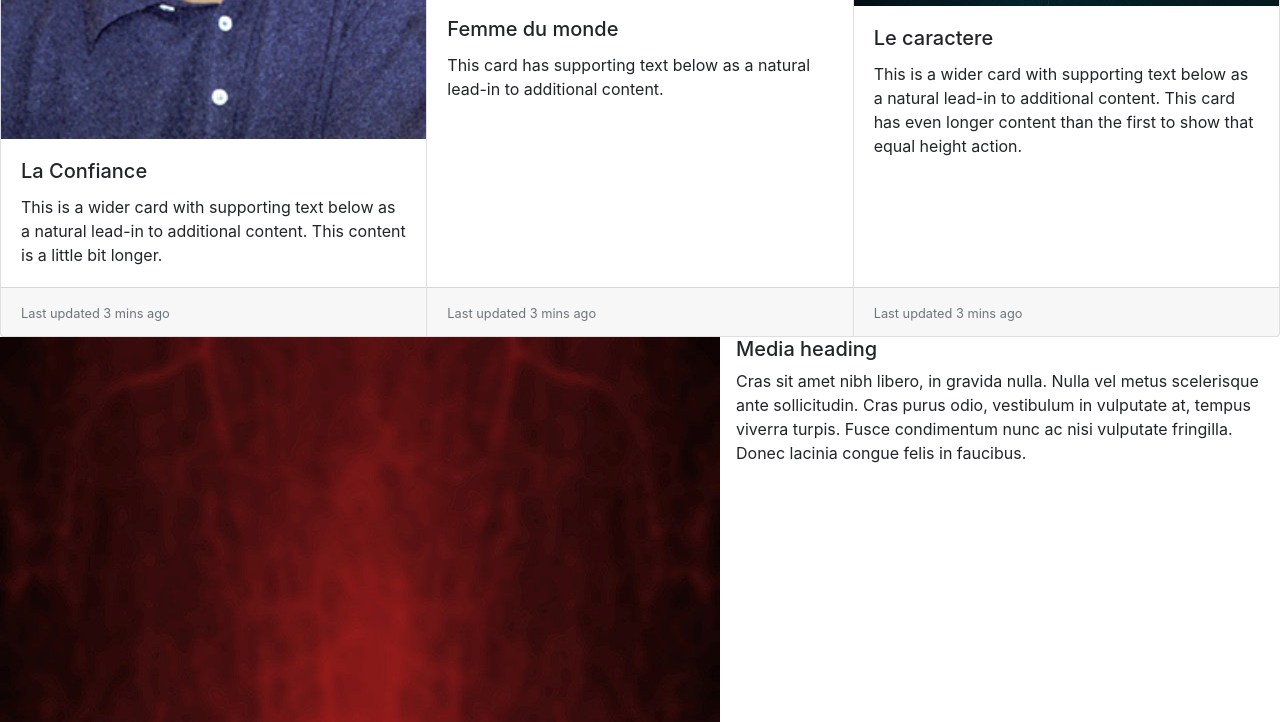
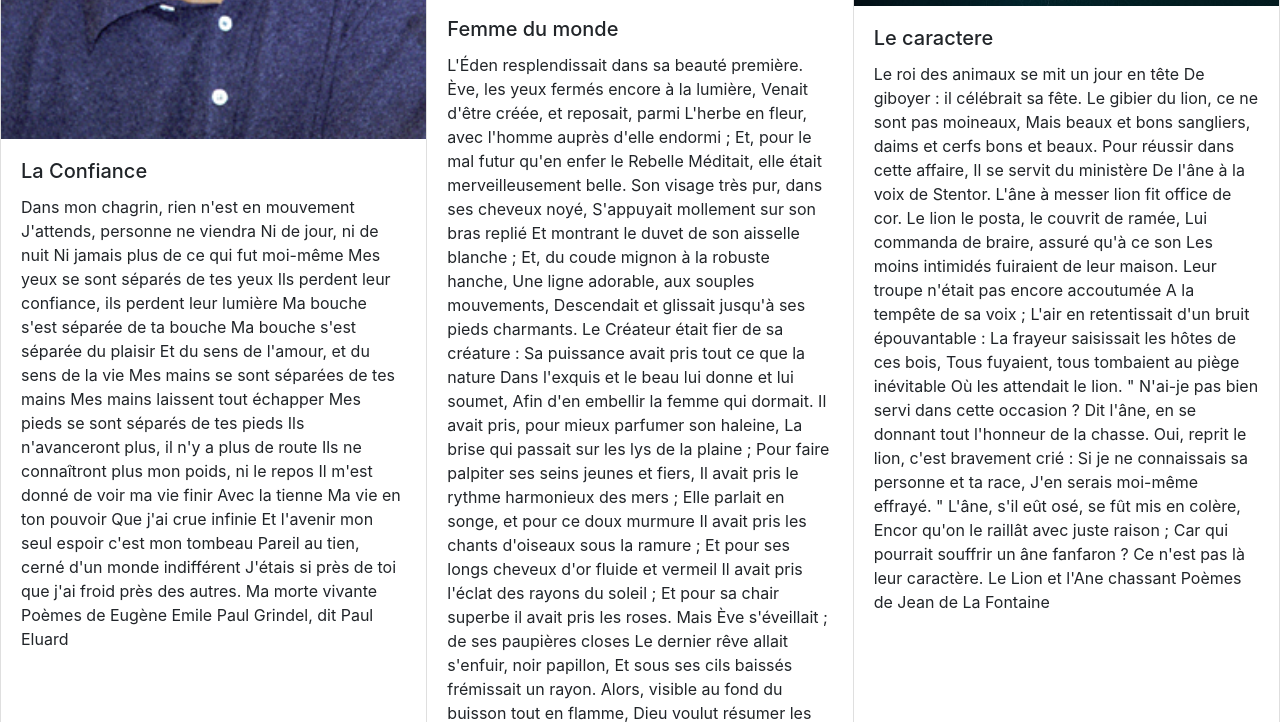
Before and after one commit to GuisseMaabo/Poetrywebpage, a plain HTML site: page index.html in a window 1280 px wide. Shown: the part 1338-2060 px from the top of the page. Drawn offline with nearby package versions, Linux system fonts and the light colour scheme.

Commit message:
some poems

```diff
--- a/index.html
+++ b/index.html
@@ -60,7 +60,32 @@
     <img src="Denzel.jpg" class="card-img-top" alt="...">
     <div class="card-body">
       <h5 class="card-title">La Confiance </h5>
-      <p class="card-text">This is a wider card with supporting text below as a natural lead-in to additional content. This content is a little bit longer.</p>
+      <p class="card-text">Dans mon chagrin, rien n'est en mouvement
+J'attends, personne ne viendra
+Ni de jour, ni de nuit
+Ni jamais plus de ce qui fut moi-même
+
+Mes yeux se sont séparés de tes yeux
+Ils perdent leur confiance, ils perdent leur lumière
+Ma bouche s'est séparée de ta bouche
+Ma bouche s'est séparée du plaisir
+Et du sens de l'amour, et du sens de la vie
+Mes mains se sont séparées de tes mains
+Mes mains laissent tout échapper
+Mes pieds se sont séparés de tes pieds
+Ils n'avanceront plus, il n'y a plus de route
+Ils ne connaîtront plus mon poids, ni le repos
+
+Il m'est donné de voir ma vie finir
+Avec la tienne
+Ma vie en ton pouvoir
+Que j'ai crue infinie
+
+Et l'avenir mon seul espoir c'est mon tombeau
+Pareil au tien, cerné d'un monde indifférent
+J'étais si près de toi que j'ai froid près des autres.
+Ma morte vivante
+Poèmes de Eugène Emile Paul Grindel, dit Paul Eluard</p>
     </div>
     <div class="card-footer">
       <small class="text-muted">Last updated 3 mins ago</small>
@@ -70,7 +95,42 @@
     <img src="femme.jpg" class="card-img-top" alt="...">
     <div class="card-body">
       <h5 class="card-title"> Femme du monde </h5>
-      <p class="card-text">This card has supporting text below as a natural lead-in to additional content.</p>
+      <p class="card-text">L'Éden resplendissait dans sa beauté première.
+
+Ève, les yeux fermés encore à la lumière,
+Venait d'être créée, et reposait, parmi
+L'herbe en fleur, avec l'homme auprès d'elle endormi ;
+Et, pour le mal futur qu'en enfer le Rebelle
+Méditait, elle était merveilleusement belle.
+Son visage très pur, dans ses cheveux noyé,
+S'appuyait mollement sur son bras replié
+Et montrant le duvet de son aisselle blanche ;
+Et, du coude mignon à la robuste hanche,
+Une ligne adorable, aux souples mouvements,
+Descendait et glissait jusqu'à ses pieds charmants.
+Le Créateur était fier de sa créature :
+Sa puissance avait pris tout ce que la nature
+Dans l'exquis et le beau lui donne et lui soumet,
+Afin d'en embellir la femme qui dormait.
+Il avait pris, pour mieux parfumer son haleine,
+La brise qui passait sur les lys de la plaine ;
+Pour faire palpiter ses seins jeunes et fiers,
+Il avait pris le rythme harmonieux des mers ;
+Elle parlait en songe, et pour ce doux murmure
+Il avait pris les chants d'oiseaux sous la ramure ;
+Et pour ses longs cheveux d'or fluide et vermeil
+Il avait pris l'éclat des rayons du soleil ;
+Et pour sa chair superbe il avait pris les roses.
+
+Mais Ève s'éveillait ; de ses paupières closes
+Le dernier rêve allait s'enfuir, noir papillon,
+Et sous ses cils baissés frémissait un rayon.
+Alors, visible au fond du buisson tout en flamme,
+Dieu voulut résumer les charmes de la femme
+En un seul, mais qui fût le plus essentiel,
+Et mit dans son regard tout l'infini du ciel.
+
+François Coppée.</p>
     </div>
     <div class="card-footer">
       <small class="text-muted">Last updated 3 mins ago</small>
@@ -80,7 +140,36 @@
     <img src="lion.jpg" class="card-img-top" alt="un lion ">
     <div class="card-body">
       <h5 class="card-title">Le caractere </h5>
-      <p class="card-text">This is a wider card with supporting text below as a natural lead-in to additional content. This card has even longer content than the first to show that equal height action.</p>
+      <p class="card-text">Le roi des animaux se mit un jour en tête
+De giboyer : il célébrait sa fête.
+Le gibier du lion, ce ne sont pas moineaux,
+Mais beaux et bons sangliers, daims et cerfs bons et beaux.
+Pour réussir dans cette affaire,
+Il se servit du ministère
+De l'âne à la voix de Stentor.
+L'âne à messer lion fit office de cor.
+Le lion le posta, le couvrit de ramée,
+Lui commanda de braire, assuré qu'à ce son
+Les moins intimidés fuiraient de leur maison.
+Leur troupe n'était pas encore accoutumée
+A la tempête de sa voix ;
+L'air en retentissait d'un bruit épouvantable :
+La frayeur saisissait les hôtes de ces bois,
+Tous fuyaient, tous tombaient au piège inévitable
+Où les attendait le lion.
+" N'ai-je pas bien servi dans cette occasion ?
+Dit l'âne, en se donnant tout l'honneur de la chasse.
+
+Oui, reprit le lion, c'est bravement crié :
+Si je ne connaissais sa personne et ta race,
+J'en serais moi-même effrayé. "
+L'âne, s'il eût osé, se fût mis en colère,
+Encor qu'on le raillât avec juste raison ;
+Car qui pourrait souffrir un âne fanfaron ?
+Ce n'est pas là leur caractère.
+
+Le Lion et l'Ane chassant
+Poèmes de Jean de La Fontaine</p>
     </div>
     <div class="card-footer">
       <small class="text-muted">Last updated 3 mins ago</small>
@@ -91,8 +180,35 @@
 <div id="me" class="media">
   <img src="demon.jpg" class="mr-3" alt="...">
   <div class="media-body">
-    <h5 class="mt-0">Media heading</h5>
-    Cras sit amet nibh libero, in gravida nulla. Nulla vel metus scelerisque ante sollicitudin. Cras purus odio, vestibulum in vulputate at, tempus viverra turpis. Fusce condimentum nunc ac nisi vulputate fringilla. Donec lacinia congue felis in faucibus.
+    <h5 class="mt-0"> Cire Guisse</h5>
+    Vivre malgré tout
+
+  Je vis car je ne l’ai pas choisi
+  Oui! Je nuis née par une union
+  Depuis, je grandis et je mène une vie, une vie qui m’a choisie!
+  Et ce qui est merveilleux, je vis depuis avec passion.
+  Pourquoi? Car j’ai décidé de me battre
+  De me battre pour franchir les obstacles
+  Et oui nous sommes ici pour passer des épreuves
+  Maintenant à nous de faire nos preuves!
+
+
+
+  Ma vie n’est pas facile,
+  Il y a des jours pour moi fragiles et difficiles
+  Où j’ai envie de tout abandonner!
+  Mais une personne qui me tient à coeur
+  M’a appris à voir malgré tout le bonheur
+  Cette personne m’a fait comprendre la vie
+  L’importance de me battre pour mon avenir
+  Pour ceux qui viennent derrière nous!
+
+  Oui! Car malgré tout dans la vie, sur terre, l’avenir avance grâce à nous!
+  Essayer de réaliser vos rêves,
+  Même si des démons vous disent « Pars et crèves »
+  Ouvrez votre cœur pour que puisse y entrer le bonheur de vivre
+
+  Le poème MA VIE écrit par Bellamor
   </div>
 </div>
   </body>
```
